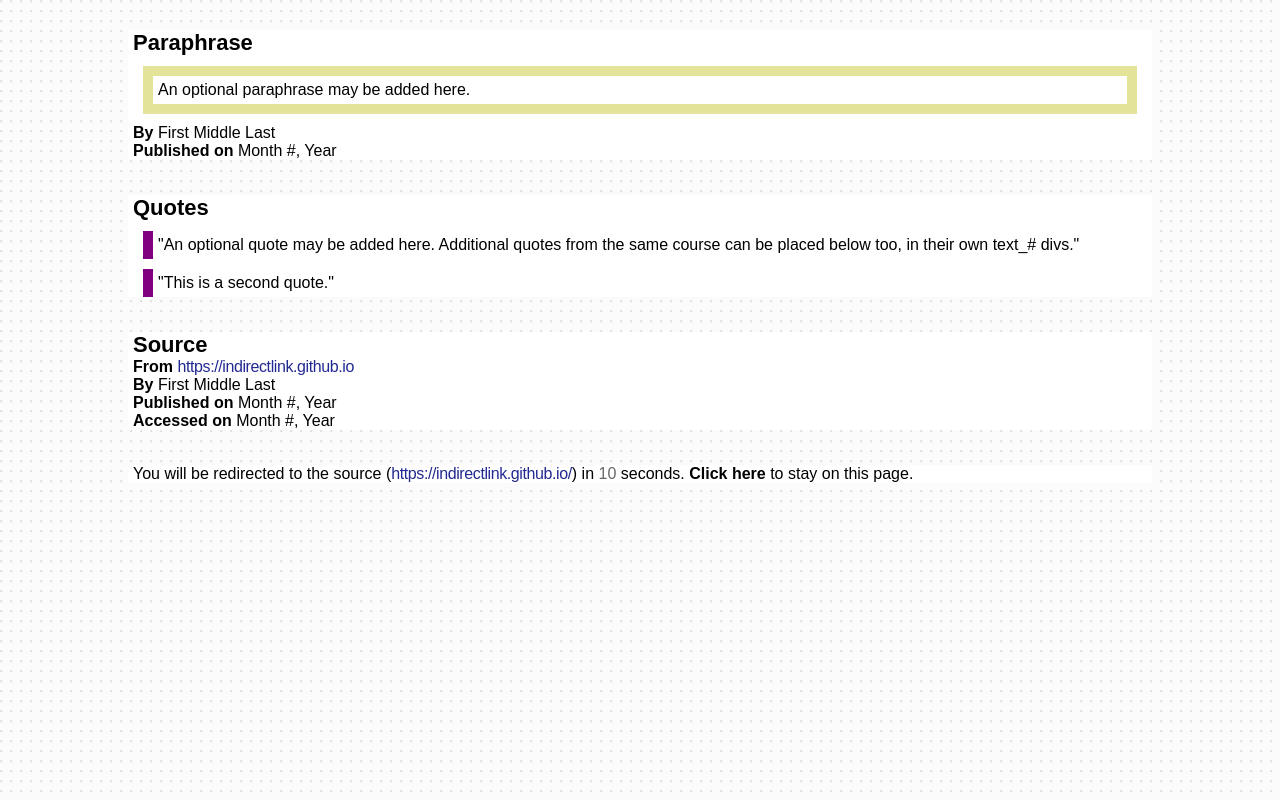
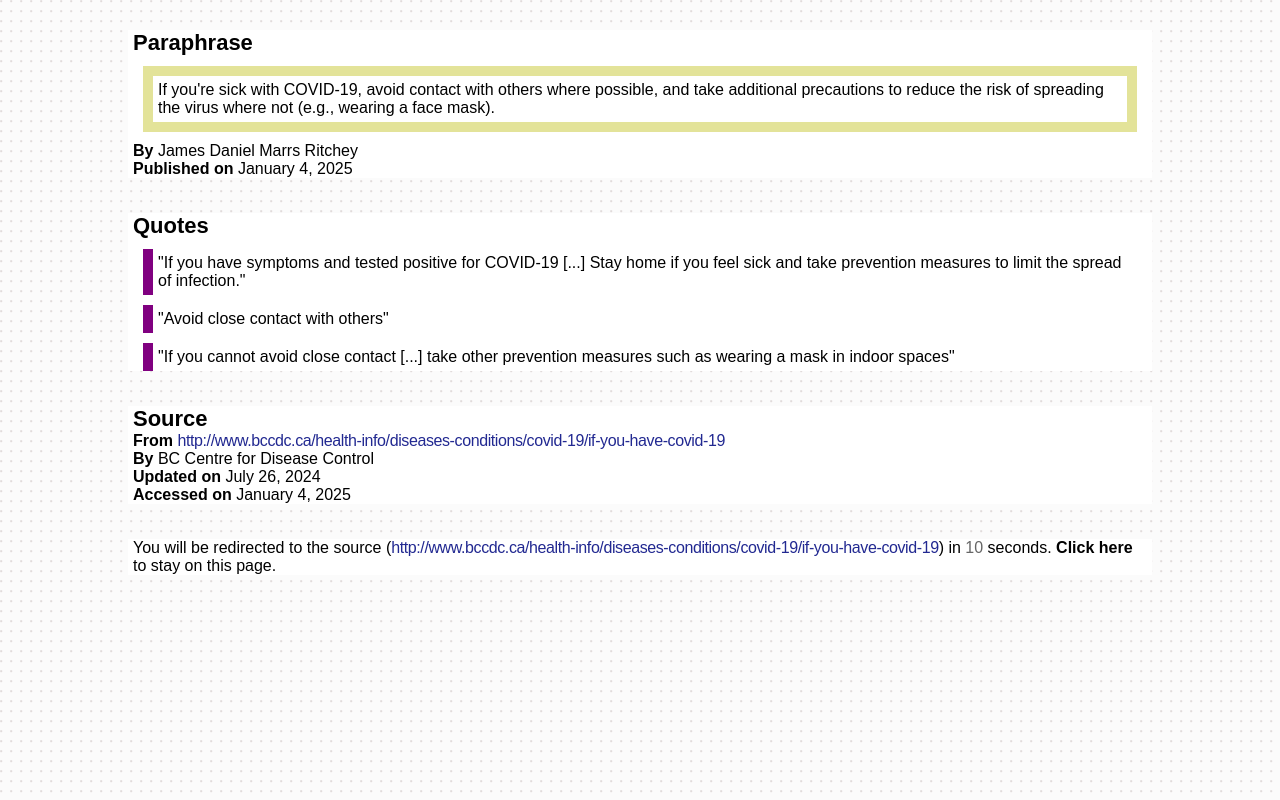
Before and after one commit to indirectlink/10f0b01d844a4c34d0a3c1634d29c13c, a plain HTML site: page docs/index.html in a window 1280 px wide. Drawn offline with Linux system fonts and the light colour scheme.

Commit message:
Update index.html

```diff
--- a/docs/index.html
+++ b/docs/index.html
@@ -15,16 +15,17 @@
 				<div class='h2'>
 				Paraphrase
 				</div>
-				<div class='paraphrase_text' id='paraphrase_text_1'>An optional paraphrase may be added here.</div>
-				<div class='paraphrase_author'><span class='label'>By </span>First Middle Last</div>
-				<div class='paraphrase_date'><span class='label'>Published on </span> Month #, Year</div>
+				<div class='paraphrase_text' id='paraphrase_text_1'>If you're sick with COVID-19, avoid contact with others where possible, and take additional precautions to reduce the risk of spreading the virus where not (e.g., wearing a face mask).</div>
+				<div class='paraphrase_author'><span class='label'>By </span>James Daniel Marrs Ritchey</div>
+				<div class='paraphrase_date'><span class='label'>Published on </span>January 4, 2025</div>
 			</div>
 		</div>
 		<div class='quote_outter'>
 			<div class='quote_inner'>
 				<div class='h2'>Quotes</div>
-				<div id='quote_text_1' class='quote_text'>An optional quote may be added here. Additional quotes from the same course can be placed below too, in their own text_# divs.</div>
-				<div id='quote_text_2' class='quote_text'>This is a second quote.</div>
+				<div id='quote_text_1' class='quote_text'>If you have symptoms and tested positive for COVID-19 [...] Stay home if you feel sick and take prevention measures to limit the spread of infection.</div>
+				<div id='quote_text_2' class='quote_text'>Avoid close contact with others</div>
+				<div id='quote_text_3' class='quote_text'>If you cannot avoid close contact [...] take other prevention measures such as wearing a mask in indoor spaces</div>
 			</div>
 		</div>
 		<div class='source_outter'>
@@ -32,10 +33,10 @@
 				<div class='h2'>
 				Source
 				</div>
-				<div class='source_text'><span class='label'>From </span><a id='source_link' class='source_link' href="https://indirectlink.github.io">https://indirectlink.github.io</a></div>
-				<div class='source_author'><span class='label'>By </span>First Middle Last</div>
-				<div class='source_publication_date'><span class='label'>Published on </span>Month #, Year</div>
-				<div class='source_access_date'><span class='label'>Accessed on </span>Month #, Year</div>
+				<div class='source_text'><span class='label'>From </span><a id='source_link' class='source_link' href="http://www.bccdc.ca/health-info/diseases-conditions/covid-19/if-you-have-covid-19">http://www.bccdc.ca/health-info/diseases-conditions/covid-19/if-you-have-covid-19</a></div>
+				<div class='source_author'><span class='label'>By </span>BC Centre for Disease Control</div>
+				<div class='source_publication_date'><span class='label'>Updated on </span>July 26, 2024</div>
+				<div class='source_access_date'><span class='label'>Accessed on </span>January 4, 2025</div>
 			</div>
 		</div>
 		<div class='redirect_outter'>
```
